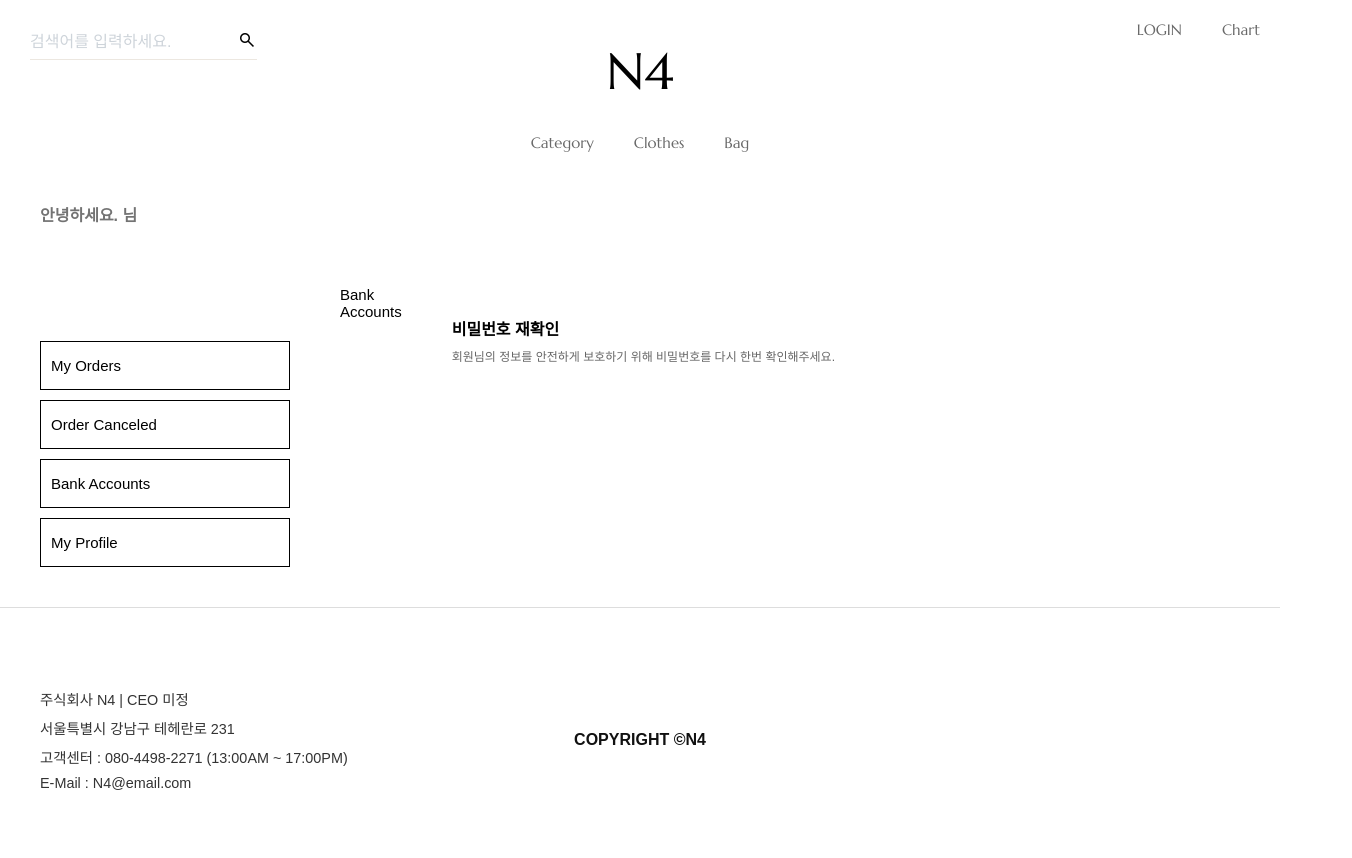
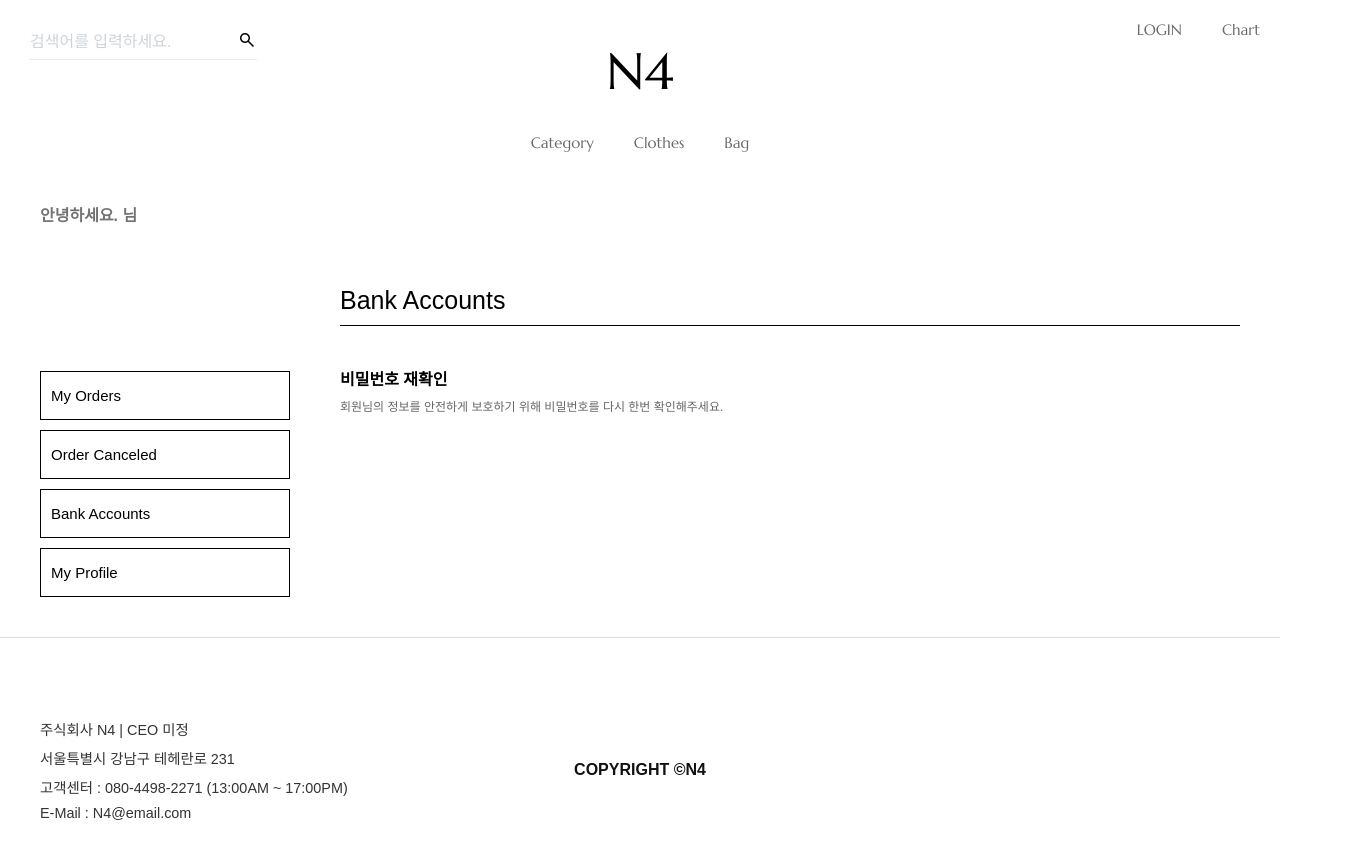
Before and after one commit to shopping-mall-Frontend/team-project, a React (Create React App) app: page /user/bankaccounts in a window 1280 px wide. Shown: the top 858 px of the page, 1352 px wide, since content can reach past the window. Built offline with nearby package versions, Linux system fonts and the light colour scheme; no server answers.

Commit message:
style: 마이페이지홈 스타일링

```diff
--- a/src/components/Userpage/AuthPassword.js
+++ b/src/components/Userpage/AuthPassword.js
@@ -66,7 +66,6 @@ const AuthPassword = () => {
 
 const Container = styled.div`
   min-width: 900px;
-  padding-top: 30px;
 
   h3 {
     padding-bottom: 8px;
--- a/src/components/Userpage/OrderHistory.js
+++ b/src/components/Userpage/OrderHistory.js
@@ -111,7 +111,6 @@ const OrderHistory = () => {
 
 const Container = styled.div`
   min-width: 900px;
-  padding-top: 30px;
   li + li {
     margin-top: 30px;
   }
--- a/src/pages/User/UserPage.js
+++ b/src/pages/User/UserPage.js
@@ -28,8 +28,10 @@ const UserPage = () => {
             </StyeldLink>
           </ul>
         </Menu>
-        <Title></Title>
-        <Outlet />
+        <div>
+          <Title></Title>
+          <Outlet />
+        </div>
       </Container>
       <Footer />
     </>
@@ -42,11 +44,18 @@ const Container = styled.main`
   width: 1200px;
   margin: 0 auto;
   padding: 40px 0;
+
+  h2 {
+    margin-bottom: 40px;
+    padding-bottom: 10px;
+    border-bottom: 1px solid #000;
+    font-size: 25px;
+  }
 `;
 
 const Menu = styled.nav`
   min-width: 250px;
-  padding-top: 45px;
+  padding-top: 75px;
 
   button {
     font-size: 15px;
```
